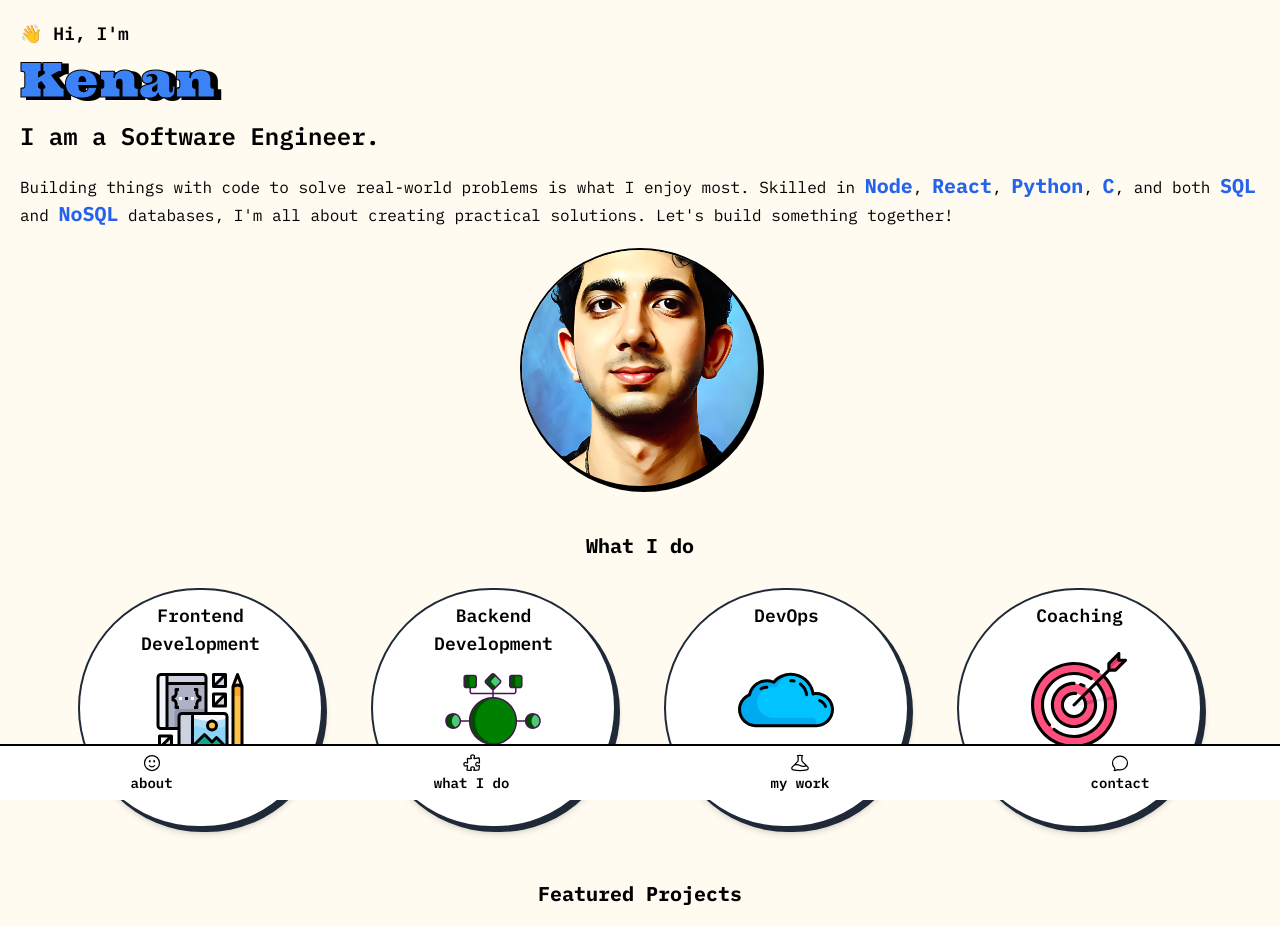
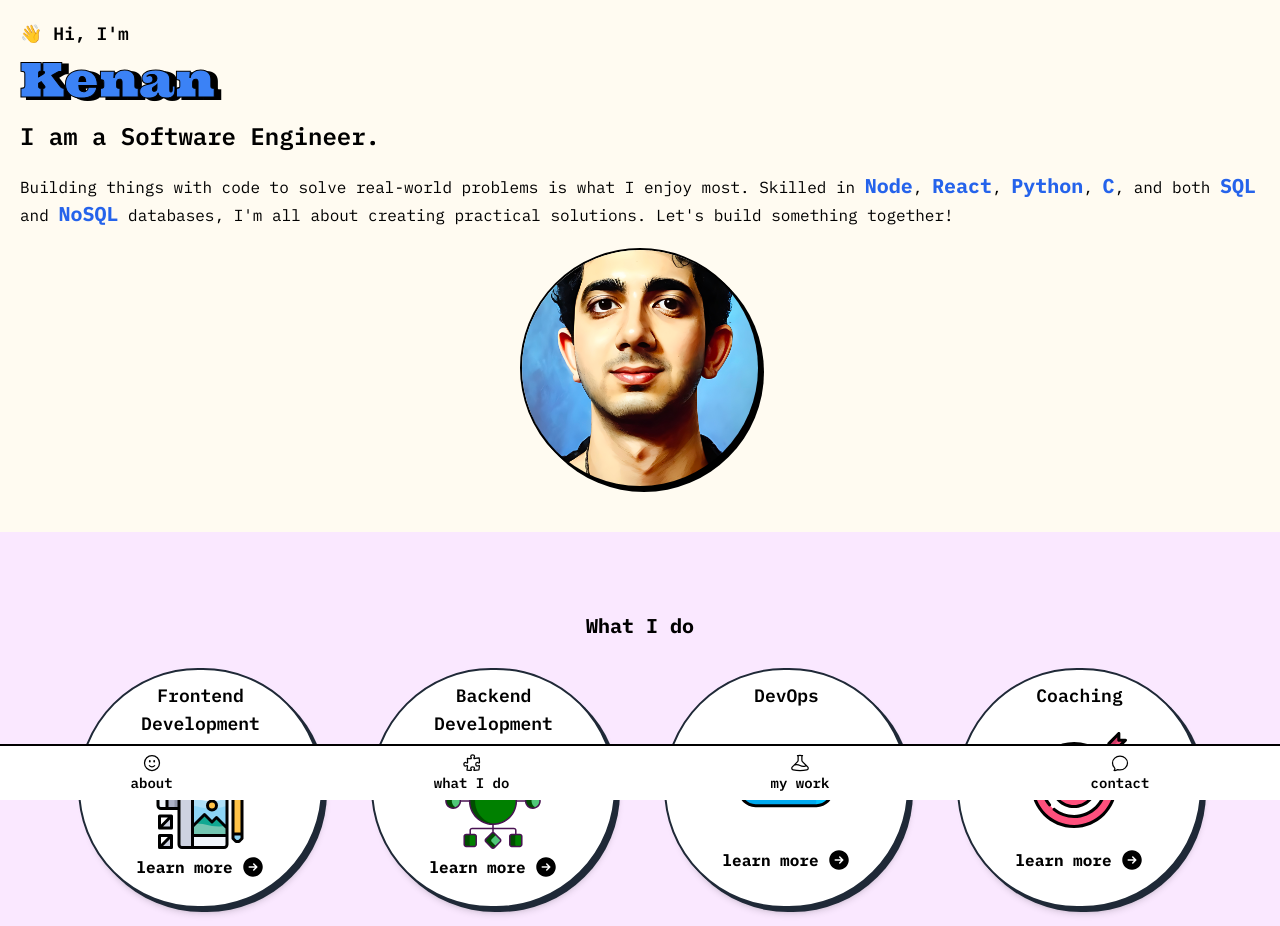
Before and after one commit to kgarayev/portfolio, a Next.js app: page / in a window 1280 px wide. Shown: the top 926 px of the page. Built offline with nearby package versions, Linux system fonts and the light colour scheme; a web font is replaced by a local one.

Commit message:
background

```diff
--- a/src/components/Projects.tsx
+++ b/src/components/Projects.tsx
@@ -14,7 +14,7 @@ const Projects = () => {
   const projectList = useSelector(selectProjectList);
 
   return (
-    <div className="mt-6">
+    <div className="pt-20 pb-20 bg-amber-100">
       <div className="w-full text-center">
         <h2 className="text-xl font-bold">Featured Projects</h2>
       </div>
--- a/src/components/Work.tsx
+++ b/src/components/Work.tsx
@@ -12,7 +12,7 @@ const Work = () => {
   const skills = useSelector(selectSkillsList);
 
   return (
-    <div className="mt-6">
+    <div className="mt-6 pt-20 pb-20 bg-fuchsia-100">
       <div className="w-full text-center">
         <h2 className="text-xl font-bold">What I do</h2>
       </div>
```
